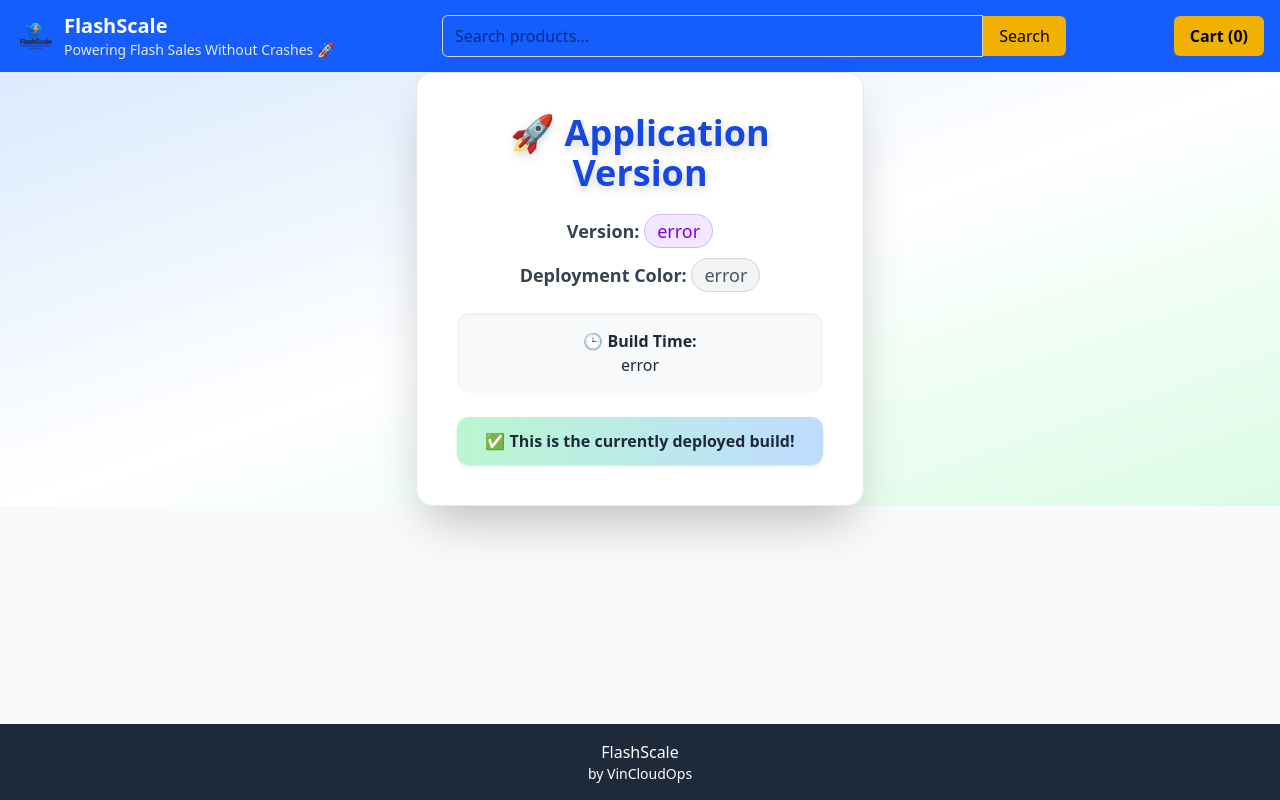
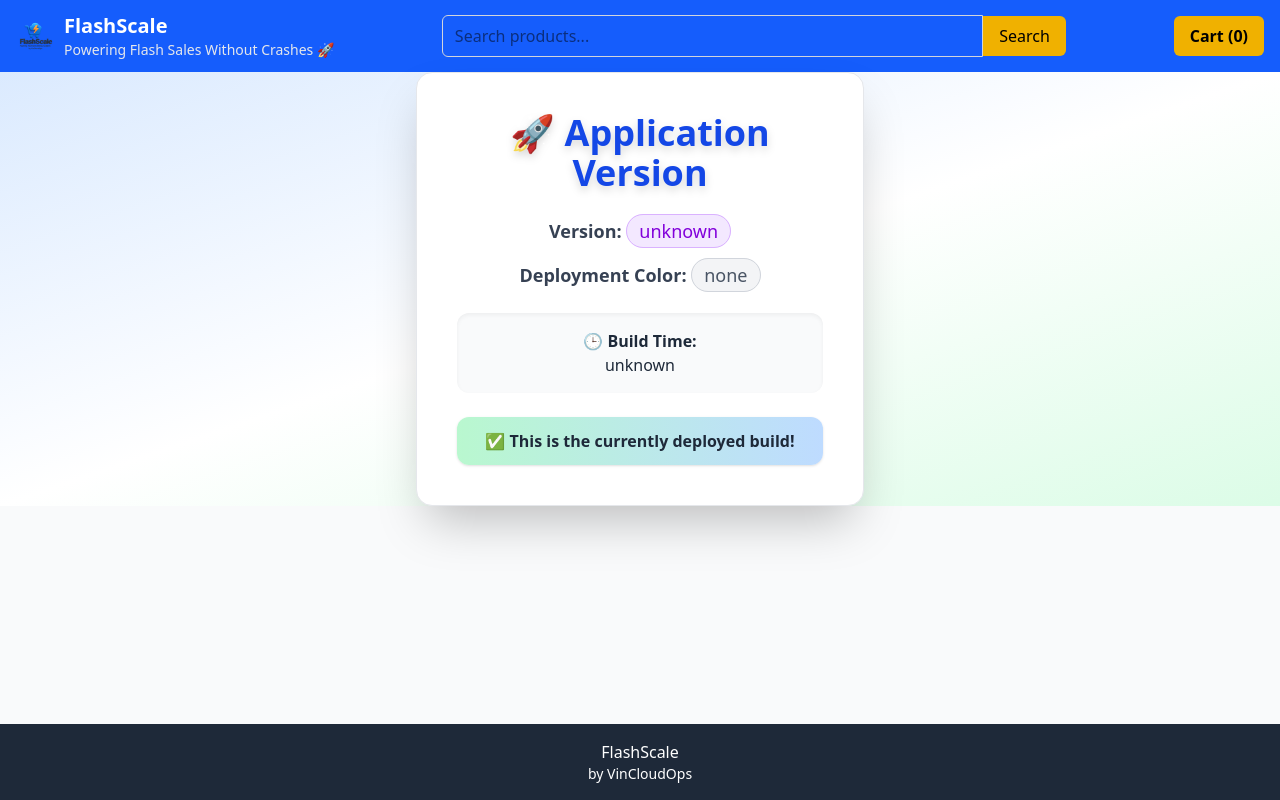
Before and after one commit to Vin22-03/Flashscale_Ecomm_scalable_CICD, a React app in the folder frontend/: page /version in a window 1280 px wide. Built offline with nearby package versions, Linux system fonts and the light colour scheme; no server answers; the HTML template or start-up script is replaced by a standard one.

Commit message:
updated version

```diff
--- a/frontend/src/pages/Version.jsx
+++ b/frontend/src/pages/Version.jsx
@@ -1,25 +1,12 @@
-import { useEffect, useState } from "react";
-
 export default function Version() {
-  const [info, setInfo] = useState({
-    version: "loading...",
-    color: "loading...",
-    build_time: "loading..."
-  });
-
-  useEffect(() => {
-    fetch("/api/build-info")
-      .then(res => res.json())
-      .then(data => setInfo(data))
-      .catch(() =>
-        setInfo({ version: "error", color: "error", build_time: "error" })
-      );
-  }, []);
+  const version = import.meta.env.VITE_APP_VERSION || "unknown";
+  const color = import.meta.env.VITE_APP_COLOR || "none";
+  const buildTime = import.meta.env.VITE_APP_BUILD_TIME || "unknown";
 
   const colorClass =
-    info.color === "blue"
+    color === "blue"
       ? "bg-blue-100 text-blue-700 border-blue-300"
-      : info.color === "green"
+      : color === "green"
       ? "bg-green-100 text-green-700 border-green-300"
       : "bg-gray-100 text-gray-600 border-gray-300";
 
@@ -34,7 +21,7 @@ export default function Version() {
         <p className="text-lg mb-4">
           <span className="font-semibold text-gray-700">Version:</span>{" "}
           <span className="px-3 py-1 rounded-full border bg-purple-100 text-purple-700 border-purple-300">
-            {info.version}
+            {version}
           </span>
         </p>
 
@@ -42,7 +29,7 @@ export default function Version() {
         <p className="text-lg mb-4">
           <span className="font-semibold text-gray-700">Deployment Color:</span>{" "}
           <span className={`px-3 py-1 rounded-full border ${colorClass}`}>
-            {info.color}
+            {color}
           </span>
         </p>
 
@@ -51,7 +38,7 @@ export default function Version() {
           <p className="text-md text-gray-800">
             <span className="font-semibold">🕒 Build Time:</span>
             <br />
-            {info.build_time}
+            {buildTime}
           </p>
         </div>
 
```
Also changed, not shown: 1 other file (tests, documents, lock files or other folders).
